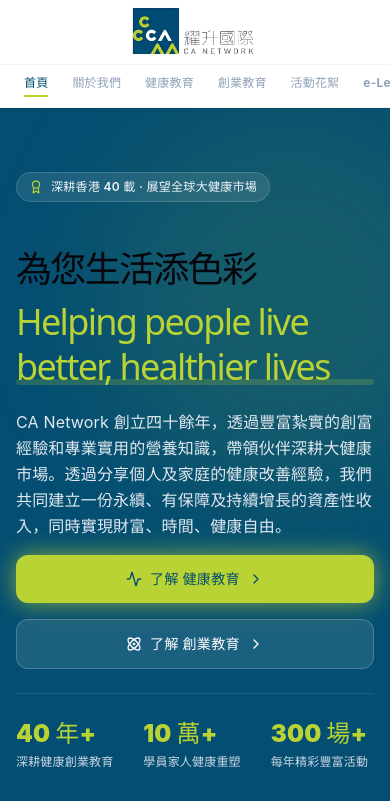
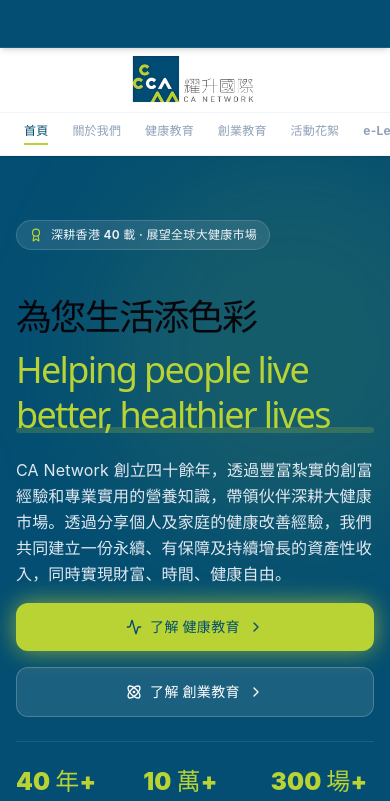
Before and after one commit to VITRUS-Limited/ca_network, a React (Vite) app: page / in a window 390 px wide. Shown: the top 801 px of the page. Built offline with nearby package versions, Linux system fonts and the light colour scheme.

Commit message:
desktop commit

```diff
--- a/src/App.jsx
+++ b/src/App.jsx
@@ -31,10 +31,18 @@
     return (
         <div className="min-h-screen bg-slate-50 font-sans text-slate-800 antialiased">
 
-            {/* 視圖控制切換列：隱藏手機版 (hidden)，僅在電腦版顯示 (md:flex) */}
-            <div className="sticky h-12 top-0 z-50 bg-[#034E72] text-white border-b border-white/10 px-4 py-2.5 shadow-md hidden md:flex flex-col items-center justify-between gap-3">
+            <div className="sticky h-12 top-0 z-50 bg-[#034E72] text-white border-b border-white/10 px-4 py-2.5 shadow-md flex flex-col items-center justify-between gap-3">
                 <div className="flex items-center gap-2"/>
+                {/*<div className="flex items-center bg-slate-900/40 p-1 rounded-xl border border-white/10">*/}
+                {/*    <button onClick={() => setViewMode('desktop')} className={`flex items-center gap-1.5 px-3 py-1.5 rounded-lg text-xs font-semibold ${viewMode === 'desktop' ? 'bg-[#B8D333] text-slate-950' : 'text-slate-300'}`}><Monitor size={14} />桌面官網</button>*/}
+                {/*    <button onClick={() => { setViewMode('mobile'); setMobileTab('home'); }} className={`flex items-center gap-1.5 px-3 py-1.5 rounded-lg text-xs font-semibold ${viewMode === 'mobile' ? 'bg-[#B8D333] text-slate-950' : 'text-slate-300'}`}><Smartphone size={14} />Flutter App 模擬</button>*/}
+                {/*</div>*/}
             </div>
+
+            {/*/!* 視圖控制切換列：隱藏手機版 (hidden)，僅在電腦版顯示 (md:flex) *!/*/}
+            {/*<div className="sticky h-12 top-0 z-50 bg-[#034E72] text-white border-b border-white/10 px-4 py-2.5 shadow-md hidden md:flex flex-col items-center justify-between gap-3">*/}
+            {/*    <div className="flex items-center gap-2"/>*/}
+            {/*</div>*/}
 
             {/* 桌面版官網渲染路由[cite: 9] */}
             <div className="animate-fadeIn">
```
